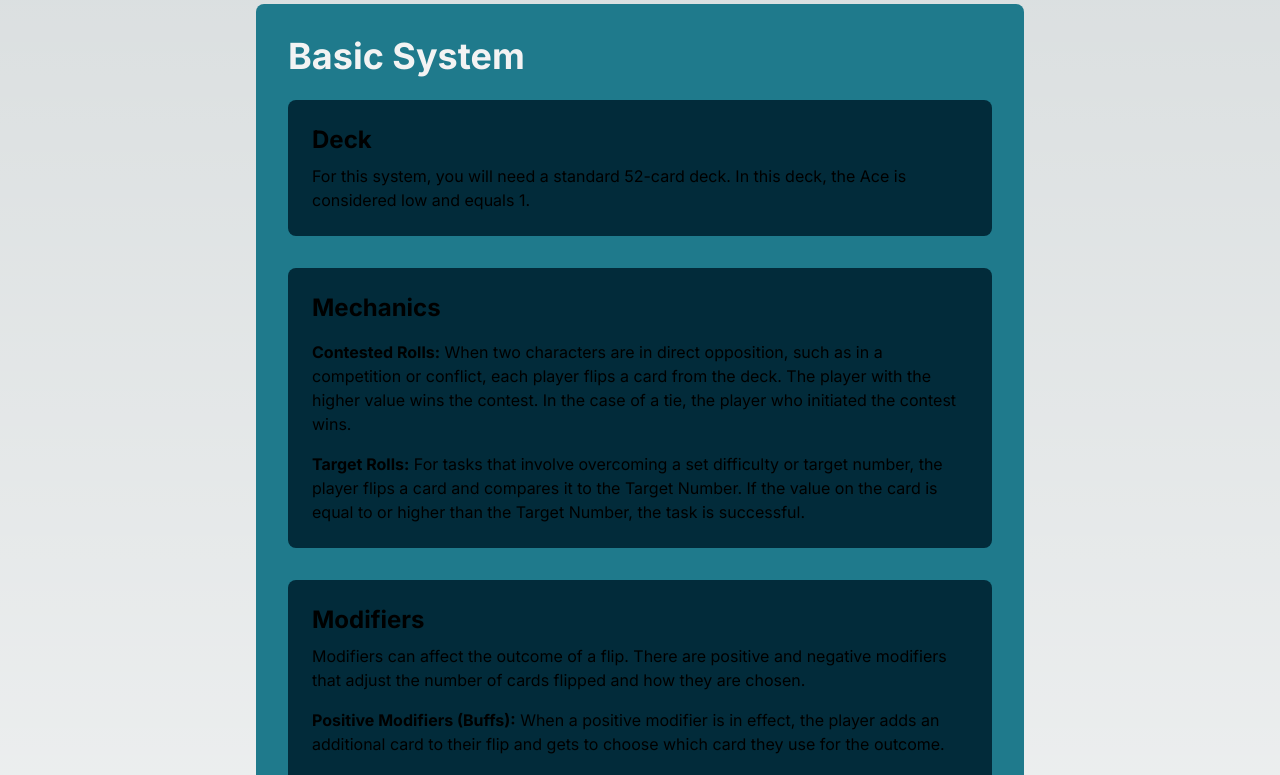
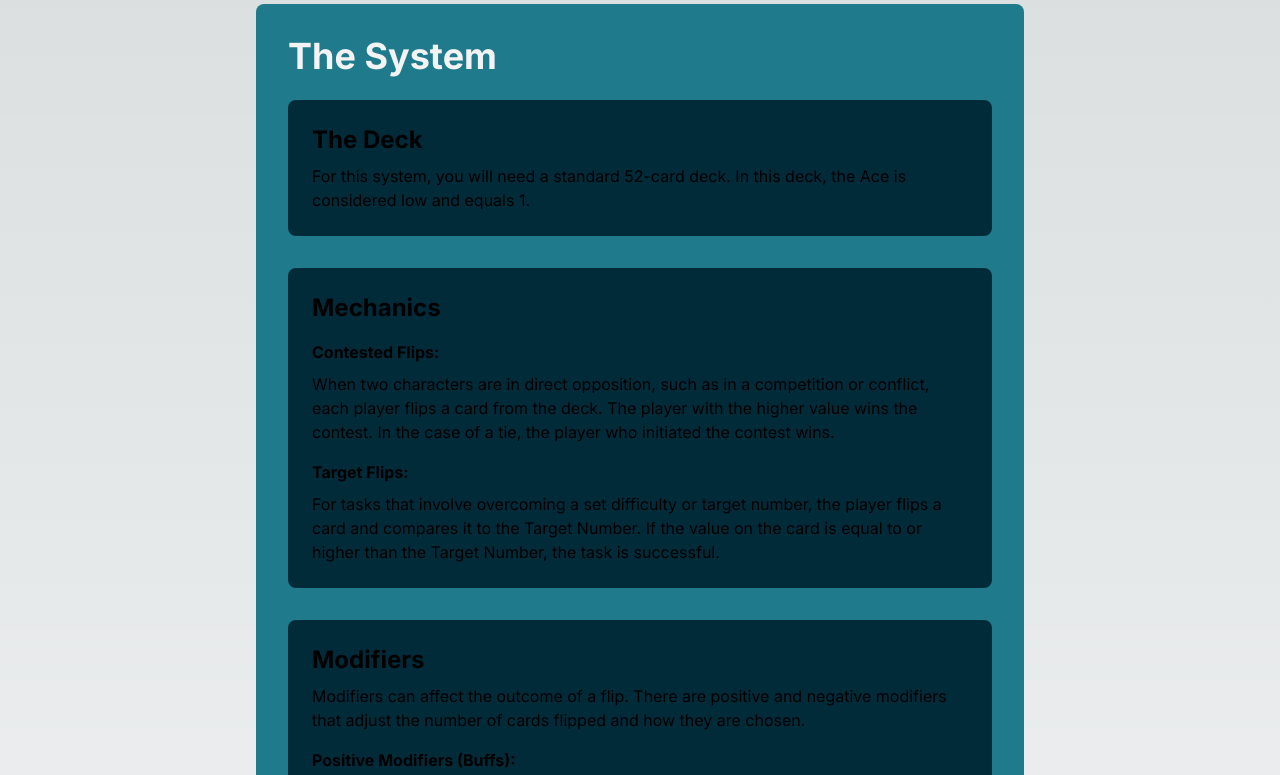
Before and after one commit to brettearle/suited, a Next.js app: page /rules in a window 1280 px wide. Shown: the part 260-1035 px from the top of the page. Built offline with nearby package versions, Linux system fonts and the light colour scheme.

Commit message:
added rules and styling to rules page

```diff
--- a/app/rules/page.tsx
+++ b/app/rules/page.tsx
@@ -6,10 +6,10 @@ export default function Rules(): JSX.Element {
         <h2 className='text-2xl font-bold m-4'>Introduction</h2>
       </section>
       <div className='max-w-3xl rounded-lg bg-teal p-8'>
-        <h1 className='text-4xl font-bold mb-6 text-white'>Basic System</h1>
+        <h1 className='text-4xl font-bold mb-6 text-white'>The System</h1>
         <div className='bg-gunmetal rounded-lg p-6 mb-8'>
           <section>
-            <h2 className='text-2xl font-bold mb-2'>Deck</h2>
+            <h2 className='text-2xl font-bold mb-2'>The Deck</h2>
             <p>
               For this system, you will need a standard 52-card deck. In this
               deck, the Ace is considered low and equals 1.
@@ -21,18 +21,18 @@ export default function Rules(): JSX.Element {
             <h2 className='text-2xl font-bold mb-2'>Mechanics</h2>
             <ul>
               <li className='mt-4'>
-                <strong>Contested Rolls:</strong> When two characters are in
-                direct opposition, such as in a competition or conflict, each
-                player flips a card from the deck. The player with the higher
-                value wins the contest. In the case of a tie, the player who
-                initiated the contest wins.
+                <h4 className=' text-1xl font-bold mb-2'>Contested Flips:</h4>{' '}
+                When two characters are in direct opposition, such as in a
+                competition or conflict, each player flips a card from the deck.
+                The player with the higher value wins the contest. In the case
+                of a tie, the player who initiated the contest wins.
               </li>
               <li className='mt-4'>
-                <strong>Target Rolls:</strong> For tasks that involve overcoming
-                a set difficulty or target number, the player flips a card and
-                compares it to the Target Number. If the value on the card is
-                equal to or higher than the Target Number, the task is
-                successful.
+                <h4 className=' text-1xl font-bold mb-2'>Target Flips:</h4> For
+                tasks that involve overcoming a set difficulty or target number,
+                the player flips a card and compares it to the Target Number. If
+                the value on the card is equal to or higher than the Target
+                Number, the task is successful.
               </li>
             </ul>
           </section>
@@ -47,15 +47,20 @@ export default function Rules(): JSX.Element {
             </p>
             <ul>
               <li className='mt-4'>
-                <strong>Positive Modifiers (Buffs):</strong> When a positive
-                modifier is in effect, the player adds an additional card to
-                their flip and gets to choose which card they use for the
-                outcome.
+                <h4 className=' text-1xl font-bold mb-2'>
+                  Positive Modifiers (Buffs):
+                </h4>
+                When a positive modifier is in effect, the player adds an
+                additional card to their flip and gets to choose which card they
+                use for the outcome.
               </li>
               <li className='mt-4'>
-                <strong>Negative Modifiers (Debuffs):</strong> When a negative
-                modifier is in play, the player adds an extra card to their flip
-                and must pick the lowest value card to determine the outcome.
+                <h4 className=' text-1xl font-bold mb-2'>
+                  Negative Modifiers (Debuffs):
+                </h4>
+                When a negative modifier is in play, the player adds an extra
+                card to their flip and must pick the lowest value card to
+                determine the outcome.
               </li>
             </ul>
           </section>
```
Also changed, not shown: 1 other file (tests, documents, lock files or other folders).
